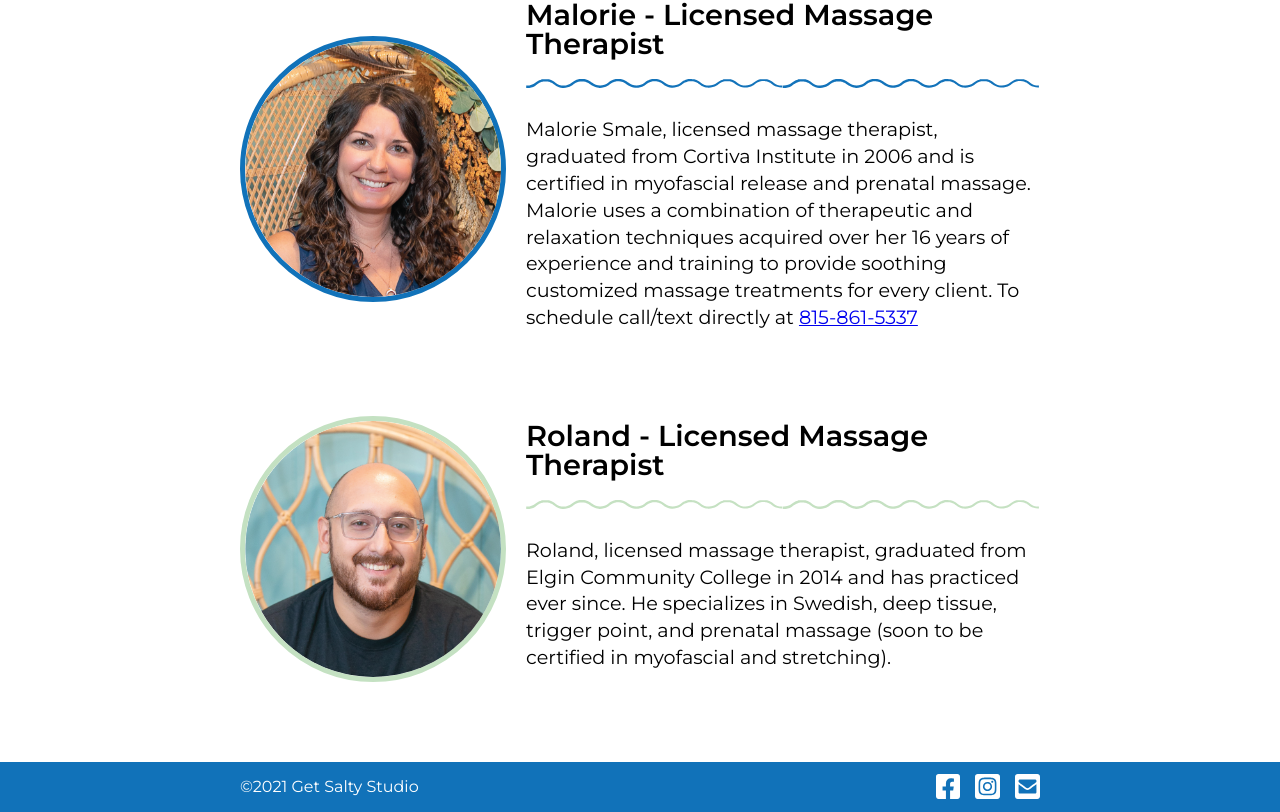
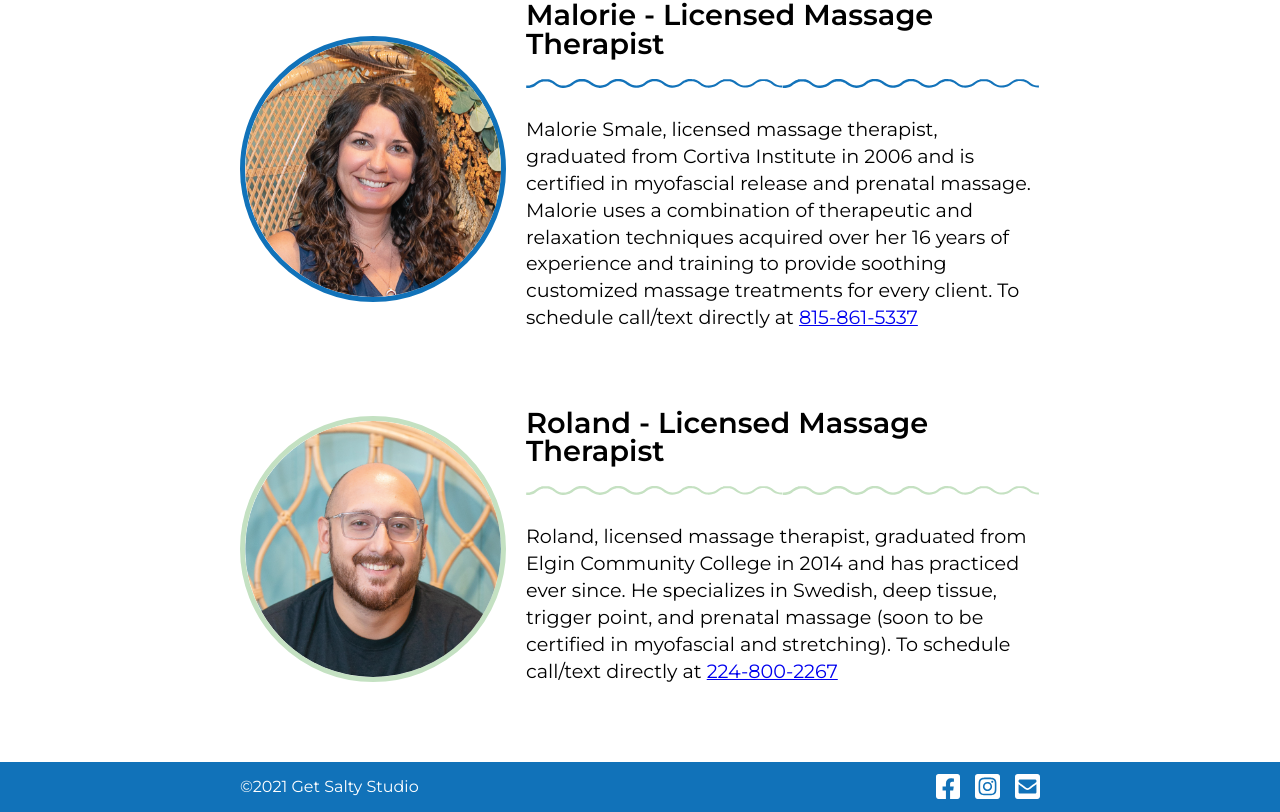
Before and after one commit to gabester78/Get-Salty-Studio, a React (Create React App) app in the folder gs-studio/: page /about in a window 1280 px wide. Shown: the part 1899-2711 px from the top of the page. Built offline with nearby package versions, Linux system fonts and the light colour scheme.

Commit message:
Additional requested changes done.

```diff
--- a/gs-studio/src/components/about.js
+++ b/gs-studio/src/components/about.js
@@ -110,7 +110,9 @@ const About = () => {
               Roland, licensed massage therapist, graduated from Elgin Community
               College in 2014 and has practiced ever since. He specializes in
               Swedish, deep tissue, trigger point, and prenatal massage
-              &#40;soon to be certified in myofascial and stretching&#41;.
+              &#40;soon to be certified in myofascial and stretching&#41;. To
+              schedule call/text directly at{" "}
+              <a href="tel:2248002267">224-800-2267</a>
             </p>
           </div>
         </section>
--- a/gs-studio/src/components/services.js
+++ b/gs-studio/src/components/services.js
@@ -124,7 +124,7 @@ const Services = () => {
             <p>
               <span className="bold_text">1</span> Hour +{" "}
               <span className="bold_text">15</span> mins{" "}
-              <span className="blue_text">$50</span>
+              <span className="blue_text">$55</span>
             </p>
             <p>Halotherapy session + Sauna Pod</p>
           </article>
```
Also changed, not shown: 1 other file (tests, documents, lock files or other folders).
